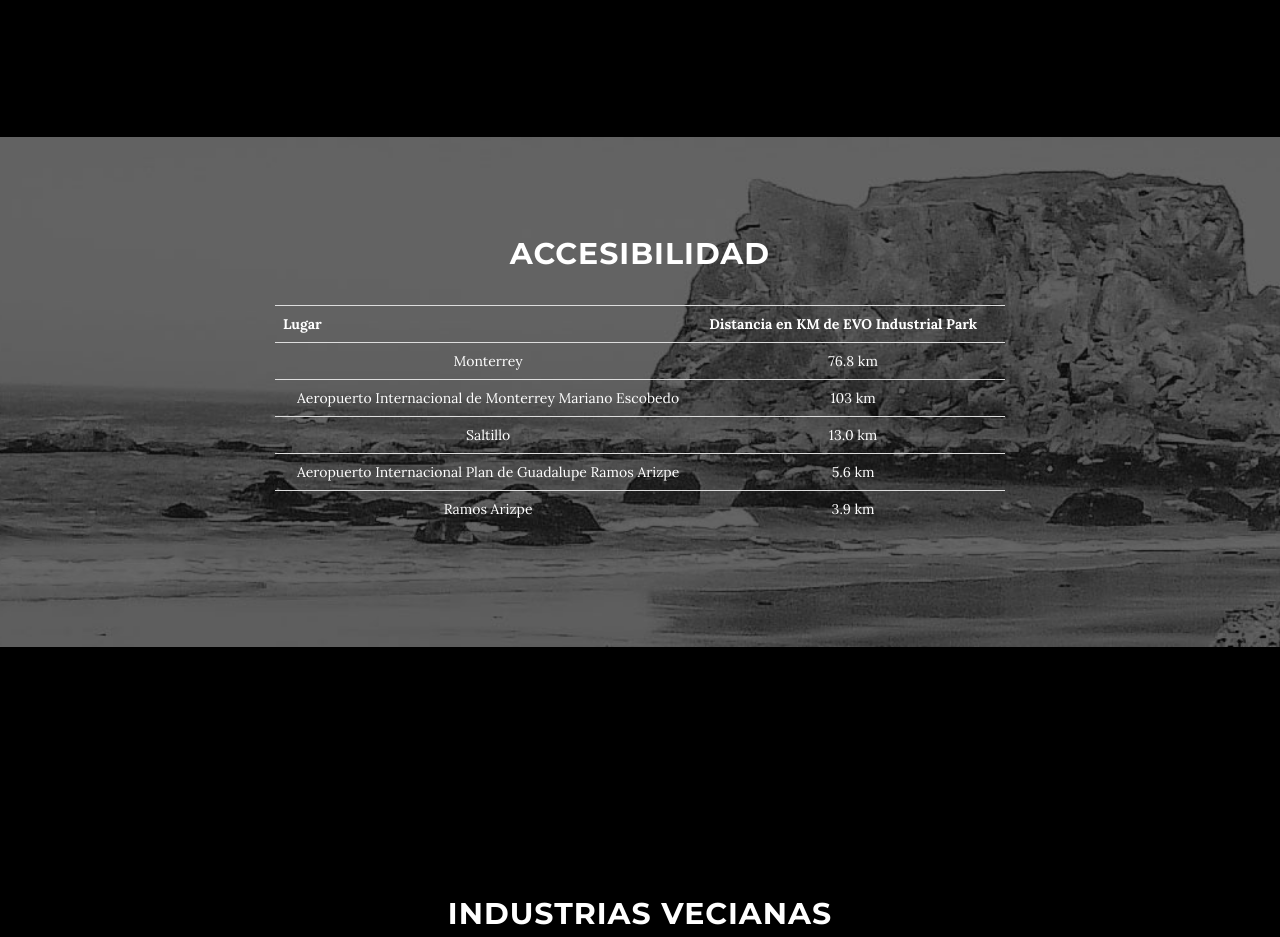
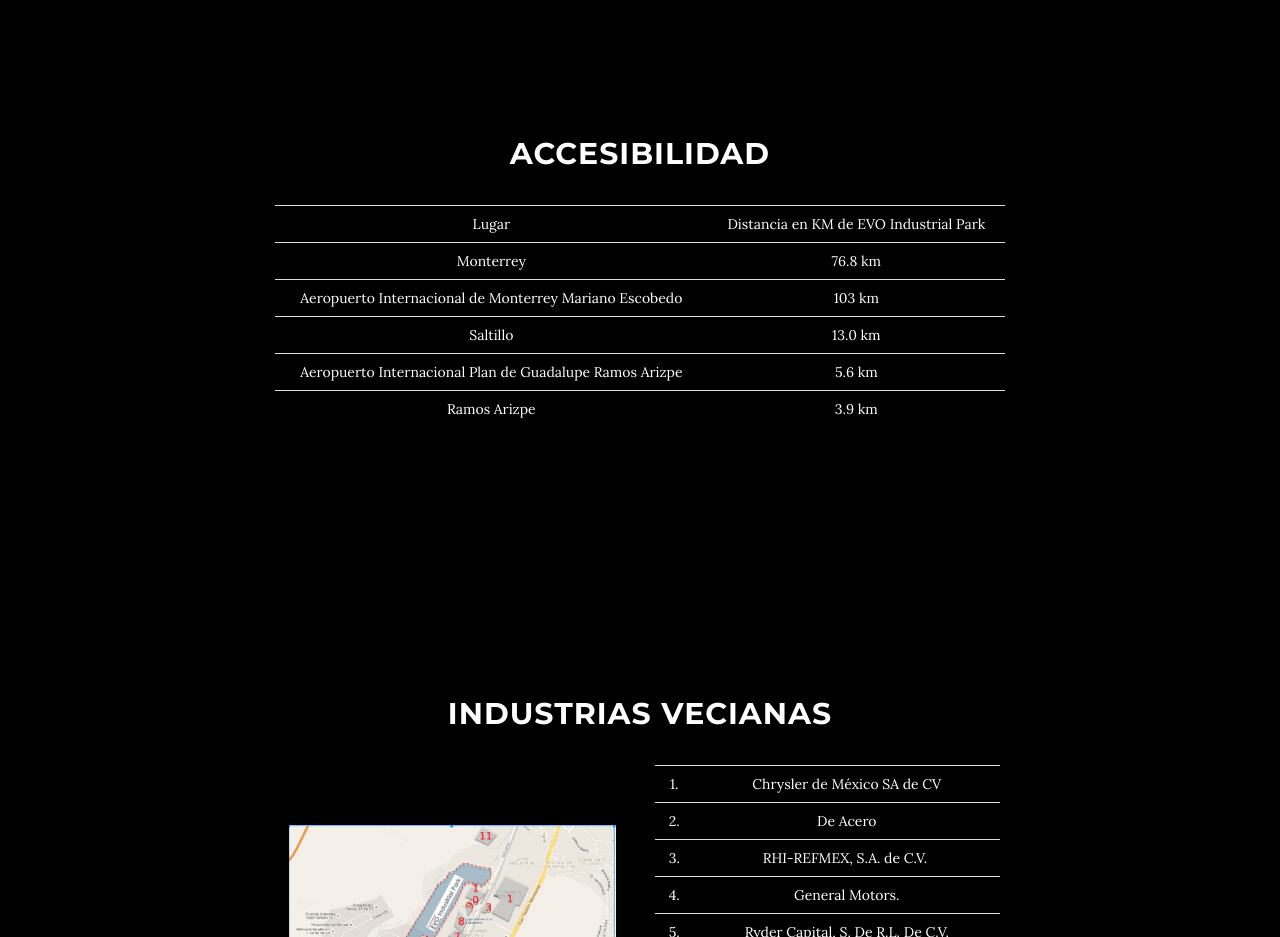
Before and after one commit to margotduek/EVO_IndustrialPark, a website: page index.html in a window 1280 px wide. Shown: the part 1500-2437 px from the top of the page. Drawn offline with nearby package versions, Linux system fonts and the light colour scheme; some packages are replaced by stand-ins of ours.

Commit message:
gh pages

```diff
--- a/index.html
+++ b/index.html
@@ -107,18 +107,18 @@
 
     <!-- Accesibilidad Section -->
     <section id="accesibilidad" class="content-section text-center">
-        <div class="download-section">
+        <div class="">
             <div class="container">
                 <div class="col-lg-8 col-lg-offset-2">
                     <h2>Accesibilidad</h2>
                       <table class="table">
                           <tr>
-                            <th>
+                            <td>
                               Lugar
-                            </th>
-                            <th>
+                            </td>
+                            <td>
                               Distancia en KM de EVO Industrial Park
-                            </th>
+                            </td>
                           </tr>
                           <tr>
                             <td>
```
